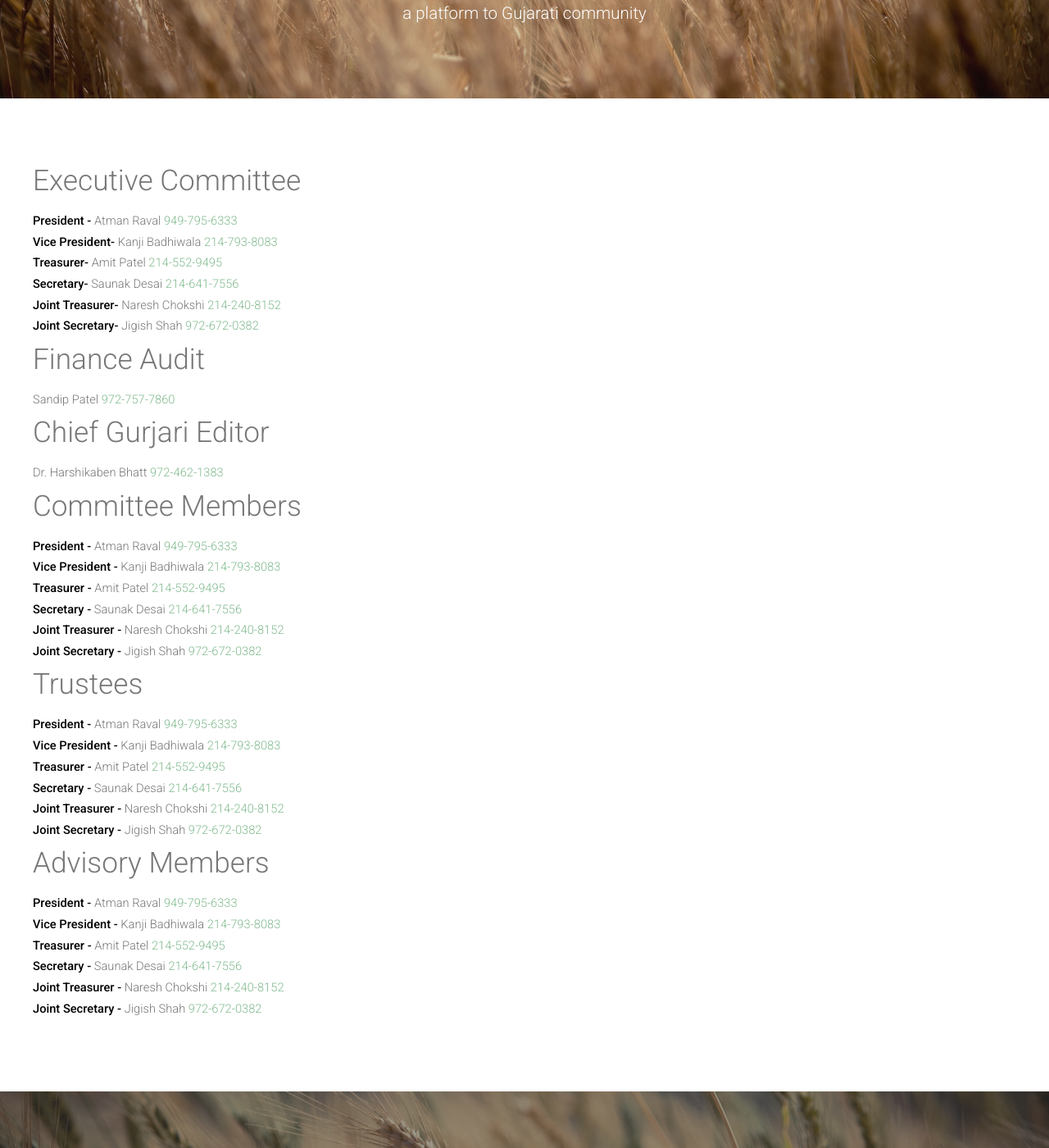
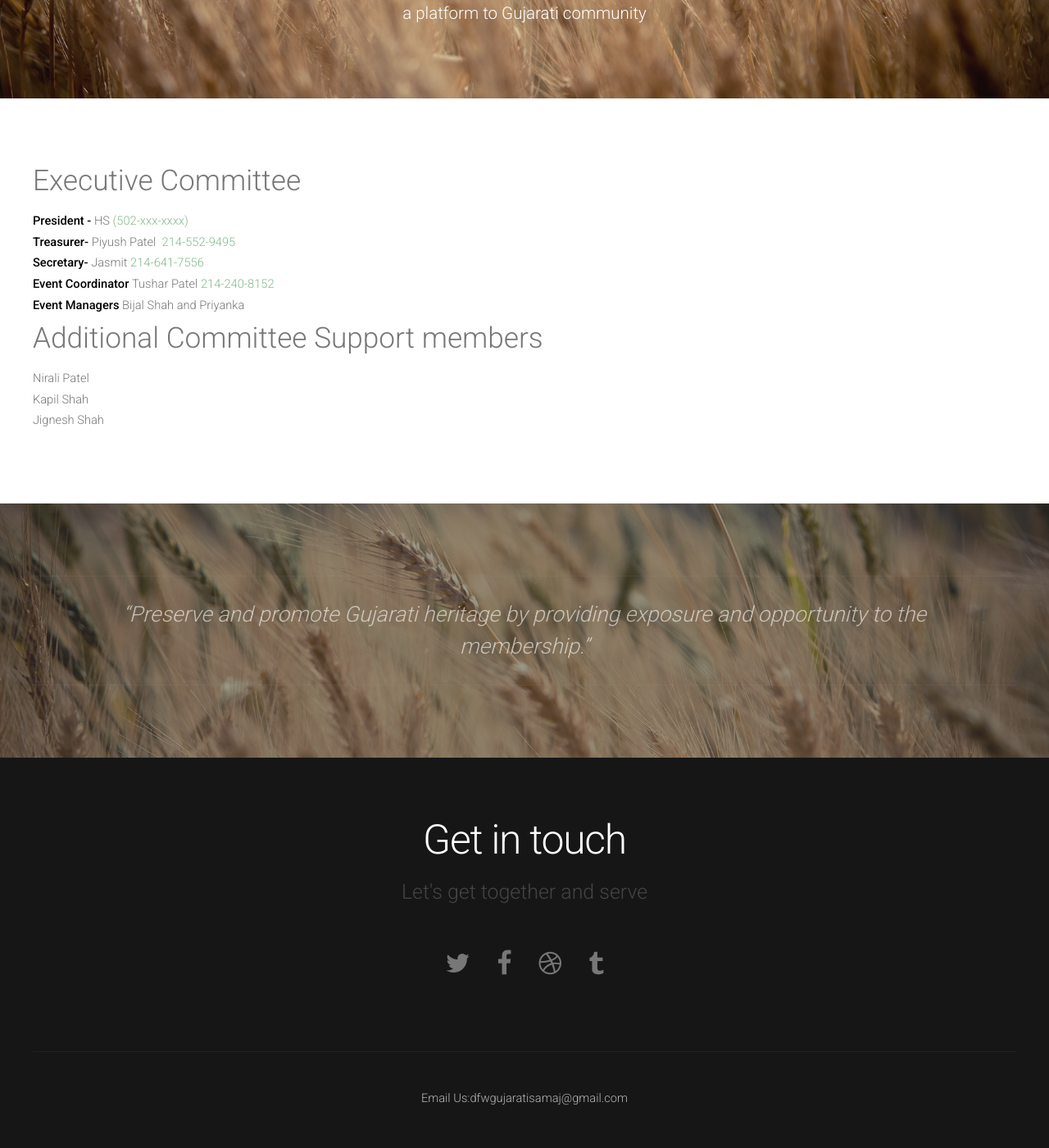
Before and after one commit to rammygit/linearblog, a Jekyll site: the page built from blog/index.html, in a window 1280 px wide and 1400 px high, scrolled down 258 px. Shown: the whole window at 82% size. Built offline with Jekyll 4.4.1, drawn with Linux system fonts in a browser that asks for light colours; nearby versions of some CDN libraries.

Commit message:
updated committee content

```diff
--- a/blog/index.html
+++ b/blog/index.html
@@ -11,90 +11,29 @@ layout: default
 				</header>
 				<p>
 
-				<strong>President - </strong> Atman Raval <a href="tel:+1-949-795-6333">949-795-6333</a>
+				<strong>President - </strong> HS <a href="tel:+1-949-795-6333">(502-xxx-xxxx)</a>
 				<br>
-				<strong>Vice President- </strong> Kanji Badhiwala <a href="tel:+1-214-793-8083">214-793-8083</a>
+				<strong>Treasurer- </strong> Piyush Patel  <a href="tel:+1-214-552-9495">214-552-9495</a>
 				<br>
-				<strong>Treasurer- </strong> Amit Patel <a href="tel:+1-214-552-9495">214-552-9495</a>
+				<strong>Secretary- </strong> Jasmit <a href="tel:+1-214-641-7556">214-641-7556</a>
 				<br>
-				<strong>Secretary- </strong> Saunak Desai <a href="tel:+1-214-641-7556">214-641-7556</a>
+				<strong>Event Coordinator </strong> Tushar Patel <a href="tel:+1-214-240-8152">214-240-8152</a>
 				<br>
-				<strong>Joint Treasurer- </strong> Naresh Chokshi <a href="tel:+1-214-240-8152">214-240-8152</a>
-				<br>
-				<strong>Joint Secretary- </strong> Jigish Shah <a href="tel:+1-972-672-0382">972-672-0382</a>
+				<strong>Event Managers </strong> Bijal Shah and Priyanka
 				</p>
 
 				<header>
-					<h3>Finance Audit</h3>
+					<h3>Additional Committee Support members</h3>
 				</header>
 				<p>
 
-				Sandip Patel <a href="tel:+1-972-757-7860">972-757-7860</a>
-
-
-				<header>
-					<h3>Chief Gurjari Editor</h3>
-				</header>
-				<p>
-
-				Dr. Harshikaben Bhatt  <a href="tel:+1-972-462-1383">972-462-1383</a>
-
+				Nirali Patel<br>
+				Kapil Shah <br>
+				Jignesh Shah  <br>
 
 				</p>
 
-				<header>
-					<h3>Committee Members</h3>
-				</header>
-				<p>
 
-				<strong>President - </strong> Atman Raval <a href="tel:+1-949-795-6333">949-795-6333</a>
-				<br>
-				<strong>Vice President - </strong> Kanji Badhiwala <a href="tel:+1-214-793-8083">214-793-8083</a>
-				<br>
-				<strong>Treasurer - </strong> Amit Patel <a href="tel:+1-214-552-9495">214-552-9495</a>
-				<br>
-				<strong>Secretary - </strong> Saunak Desai <a href="tel:+1-214-641-7556">214-641-7556</a>
-				<br>
-				<strong>Joint Treasurer - </strong> Naresh Chokshi <a href="tel:+1-214-240-8152">214-240-8152</a>
-				<br>
-				<strong>Joint Secretary - </strong> Jigish Shah <a href="tel:+1-972-672-0382">972-672-0382</a>
-				</p>
-
-				<header>
-					<h3>Trustees</h3>
-				</header>
-				<p>
-
-				<strong>President - </strong> Atman Raval <a href="tel:+1-949-795-6333">949-795-6333</a>
-				<br>
-				<strong>Vice President - </strong> Kanji Badhiwala <a href="tel:+1-214-793-8083">214-793-8083</a>
-				<br>
-				<strong>Treasurer - </strong> Amit Patel <a href="tel:+1-214-552-9495">214-552-9495</a>
-				<br>
-				<strong>Secretary - </strong> Saunak Desai <a href="tel:+1-214-641-7556">214-641-7556</a>
-				<br>
-				<strong>Joint Treasurer - </strong> Naresh Chokshi <a href="tel:+1-214-240-8152">214-240-8152</a>
-				<br>
-				<strong>Joint Secretary - </strong> Jigish Shah <a href="tel:+1-972-672-0382">972-672-0382</a>
-				</p>
-
-				<header>
-					<h3>Advisory Members</h3>
-				</header>
-				<p>
-
-				<strong>President - </strong> Atman Raval <a href="tel:+1-949-795-6333">949-795-6333</a>
-				<br>
-				<strong>Vice President - </strong> Kanji Badhiwala <a href="tel:+1-214-793-8083">214-793-8083</a>
-				<br>
-				<strong>Treasurer - </strong> Amit Patel <a href="tel:+1-214-552-9495">214-552-9495</a>
-				<br>
-				<strong>Secretary - </strong> Saunak Desai <a href="tel:+1-214-641-7556">214-641-7556</a>
-				<br>
-				<strong>Joint Treasurer - </strong> Naresh Chokshi <a href="tel:+1-214-240-8152">214-240-8152</a>
-				<br>
-				<strong>Joint Secretary - </strong> Jigish Shah <a href="tel:+1-972-672-0382">972-672-0382</a>
-				</p>
 
 			</section>
 		</div>
```
